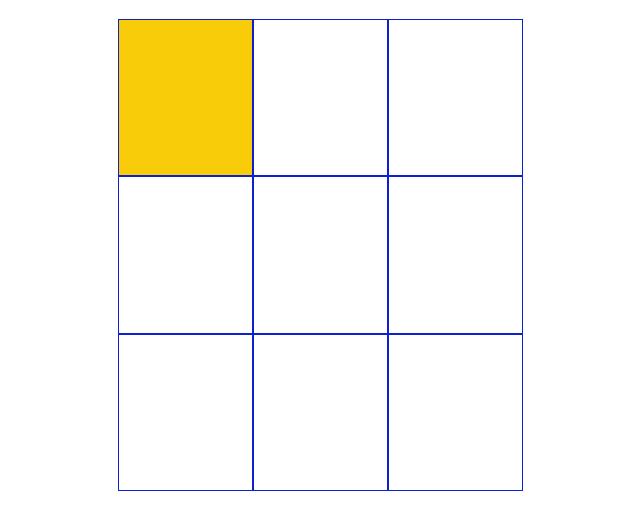
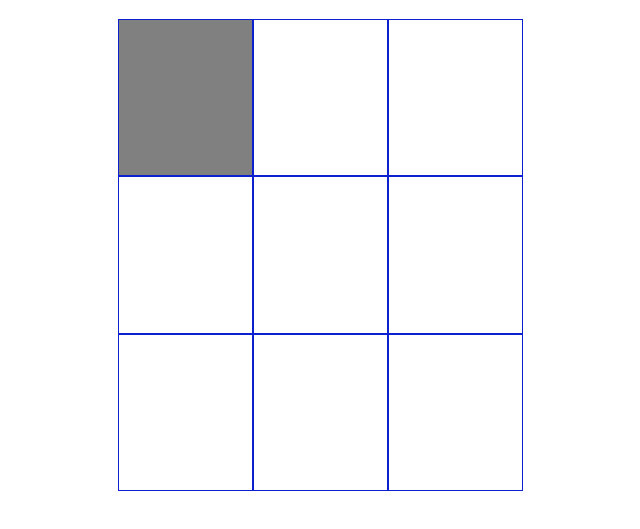
Before and after one commit to gerardbarros/tic-tac-toe, a plain HTML site: page index.html in a window 1280 px wide. In both pictures the pointer is over the element 505 px from the left and 158 px from the top of the page. Shown: the part 61-590 px from the top of the page, without its empty margins (320-960 px from the left). Drawn offline with Linux system fonts and the light colour scheme.

Commit message:
Update style.css

```diff
--- a/css/style.css
+++ b/css/style.css
@@ -48,7 +48,7 @@ h1{
 }
 
 .notClicked:hover{
-  background-color: #F9CC09 ;
+  background-color: grey ;
 }
 
 /******************************************
```
